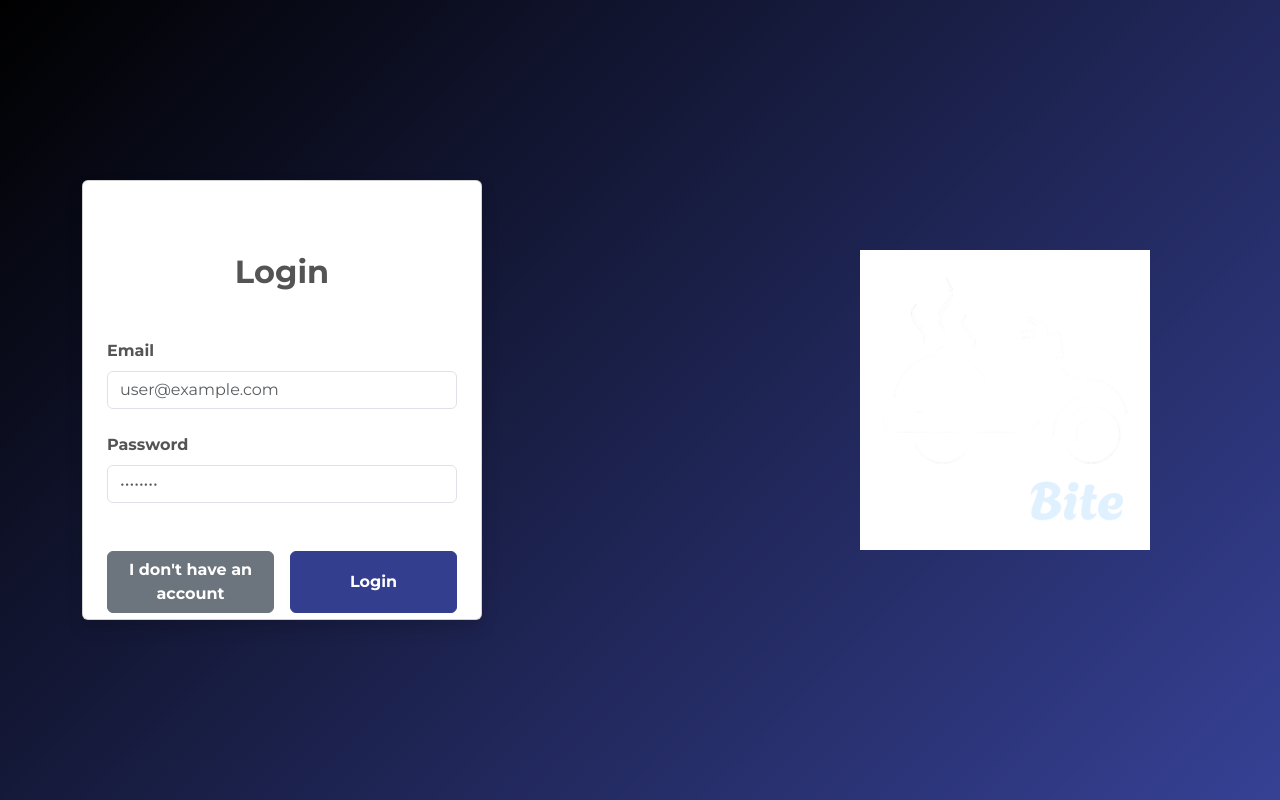
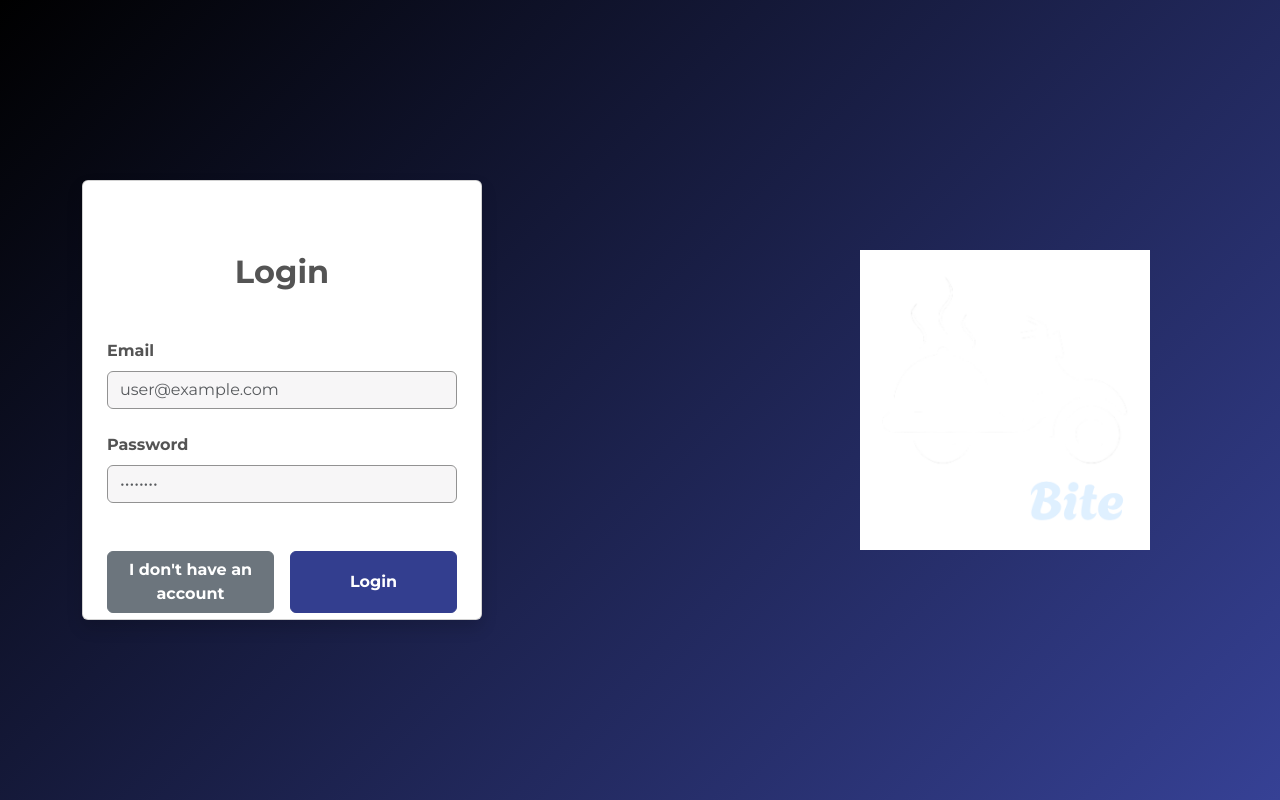
Before and after one commit to valentin-correa/angular-flashbite, an Angular app: page /login in a window 1280 px wide. Built offline with nearby package versions, Linux system fonts and the light colour scheme.

Commit message:
cambio el color de los input del login

```diff
--- a/src/app/pages/login/login.component.css
+++ b/src/app/pages/login/login.component.css
@@ -15,6 +15,11 @@ label, h2, button, a {
   color: #545454
 }
 
+input {
+    background-color: #f7f6f7;
+    border-color: #929292;
+}
+
 button, a{
   color: white;
 }
```
